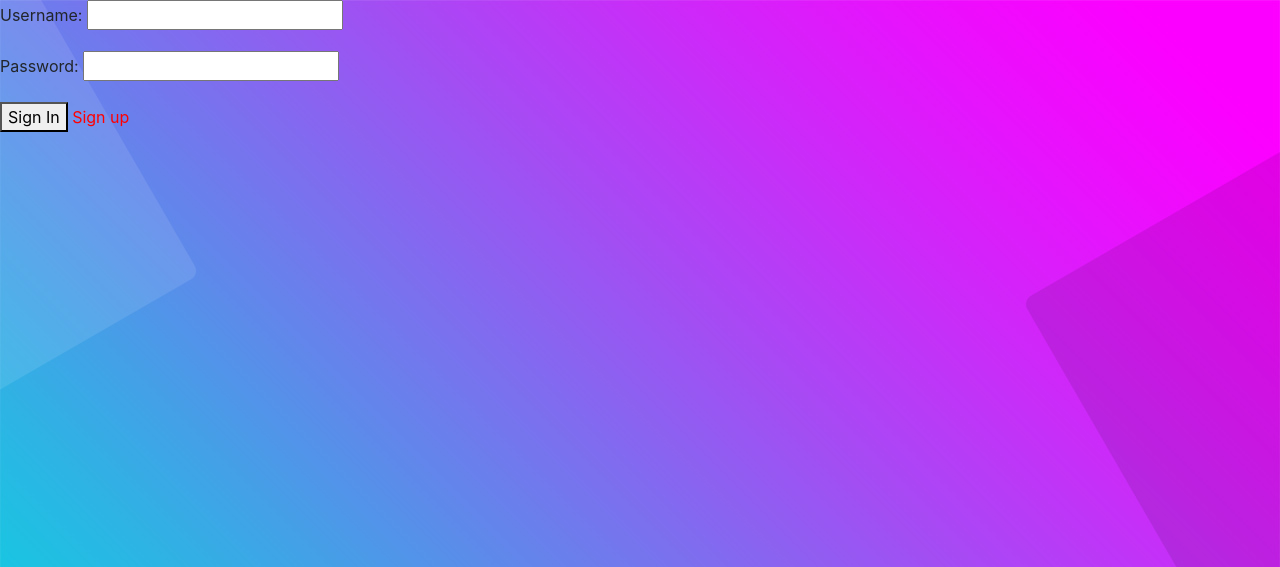
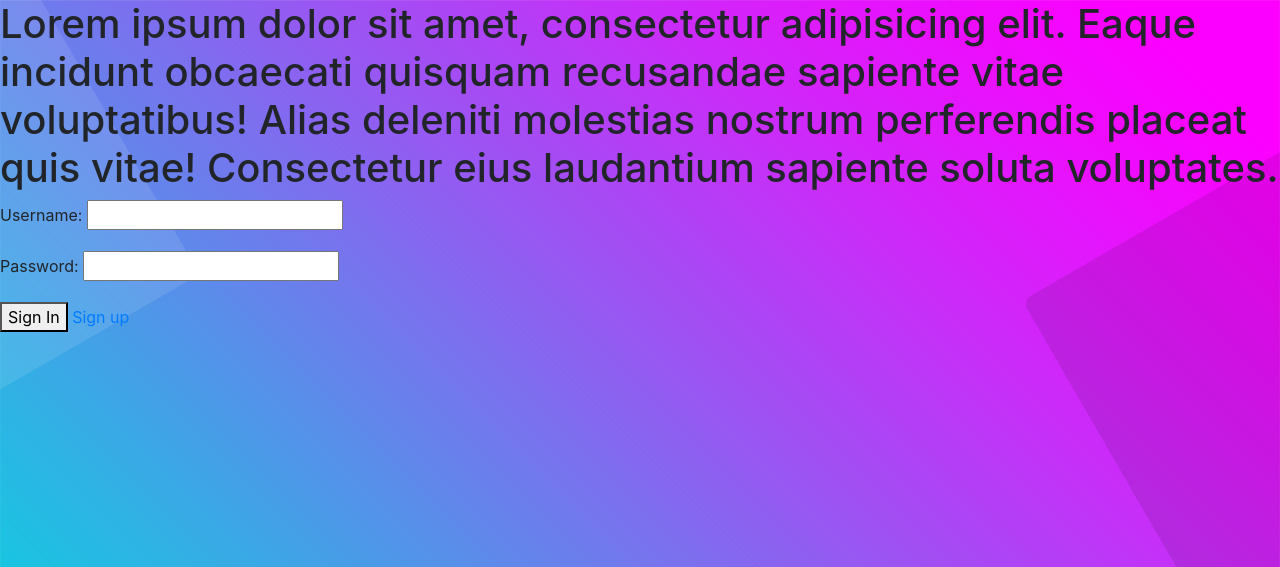
Before and after one commit to orifjohn/customer, a Django app: page /login in a window 1280 px wide. Shown: the top 567 px of the page. Run offline with Django 3.2, Linux system fonts and the light colour scheme; some libraries are stand-ins or nearby versions.

Commit message:
added style.css

```diff
--- a/djangocustapp/urls.py
+++ b/djangocustapp/urls.py
@@ -6,4 +6,4 @@ from django.conf.urls.static import static
 urlpatterns = [
     path('admin/', admin.site.urls),
     path('', include("main.urls")),
-] + static(settings.STATIC_URL, document_root=settings.STATIC_URL)
+] + static(settings.STATIC_URL, document_root=settings.STATIC_URL) + static(settings.MEDIA_URL, document_root=settings.MEDIA_ROOT)
--- a/static/css/base.css
+++ b/static/css/base.css
@@ -1,7 +1,3 @@
-a {
-    color: red;
-}
-
 body{
     background-image: url("../img/blue.jpg");
     background-repeat: no-repeat;
--- /dev/null
+++ b/static/css/style.css
@@ -0,0 +1,3 @@
+h1{
+    color: red;
+}
--- a/templates/main/login.html
+++ b/templates/main/login.html
@@ -1,5 +1,6 @@
 {% extends 'base.html' %}
 {% load static %}
+{% load i18n %}
 <link rel="stylesheet" href="{% static 'css/style.css' %}"/>
 {% block title %}
     Login
@@ -7,7 +8,7 @@
 
 
 {% block content %}
-
+    <h1>Lorem ipsum dolor sit amet, consectetur adipisicing elit. Eaque incidunt obcaecati quisquam recusandae sapiente vitae voluptatibus! Alias deleniti molestias nostrum perferendis placeat quis vitae! Consectetur eius laudantium sapiente soluta voluptates.</h1>
     <form action="{% url 'login-url' %}" method="POST">
         {% csrf_token %}
         {{ form.as_p }}
```
